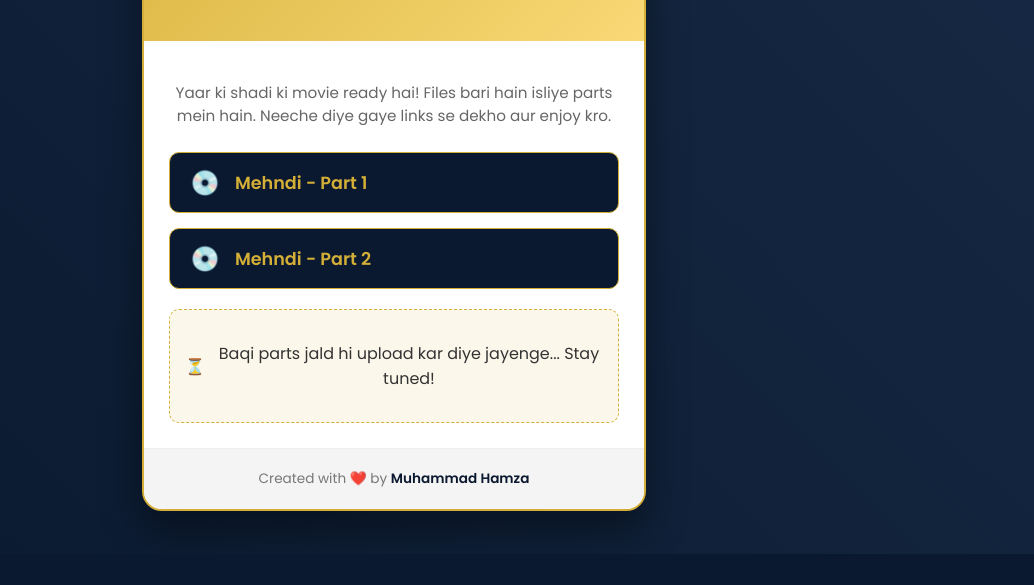
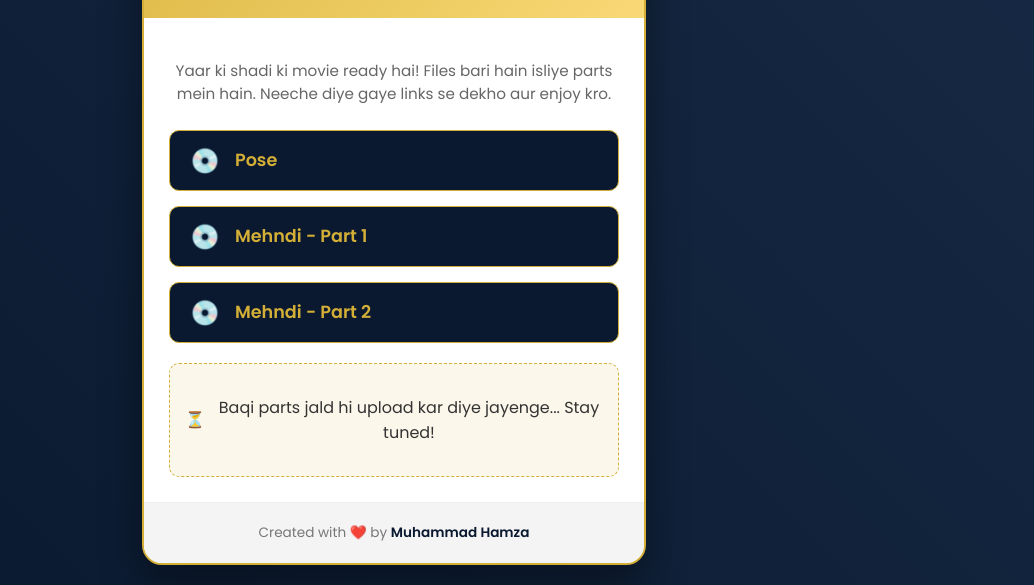
Before and after one commit to hamza-1897/Waseem-Wedding-movie, a plain HTML site: page index.html in a window 1280 px wide. Shown: the part 286-871 px from the top of the page, without its empty margins (246-1280 px from the left). Before the commit the page ends 840 px from the top, so only its background shows below. Drawn offline with Linux system fonts and the light colour scheme.

Commit message:
Fix HTML formatting and update links

```diff
--- a/index.html
+++ b/index.html
@@ -167,6 +167,16 @@
         <div class="content-body">
             <p class="intro-text">Yaar ki shadi ki movie ready hai! Files bari hain isliye parts mein hain. Neeche diye gaye links se dekho aur enjoy kro.</p>
 
+
+             <a href="https://drive.google.com/file/d/1KEdXDCaihjfmYiood48TEHQfTIMxnpgA/view?usp=drive_link" class="link-btn" target="_blank">
+                <span class="btn-icon">💿</span>
+                <div class="btn-details">
+                    <span class="part-name">Pose</span>
+                </div>
+            </a>
+
+
+
             <a href="https://drive.google.com/file/d/1zyCBO94RUEqP76h-Ebmepzl8bP_StYg6/view?usp=sharing" class="link-btn" target="_blank">
                 <span class="btn-icon">💿</span>
                 <div class="btn-details">
```
